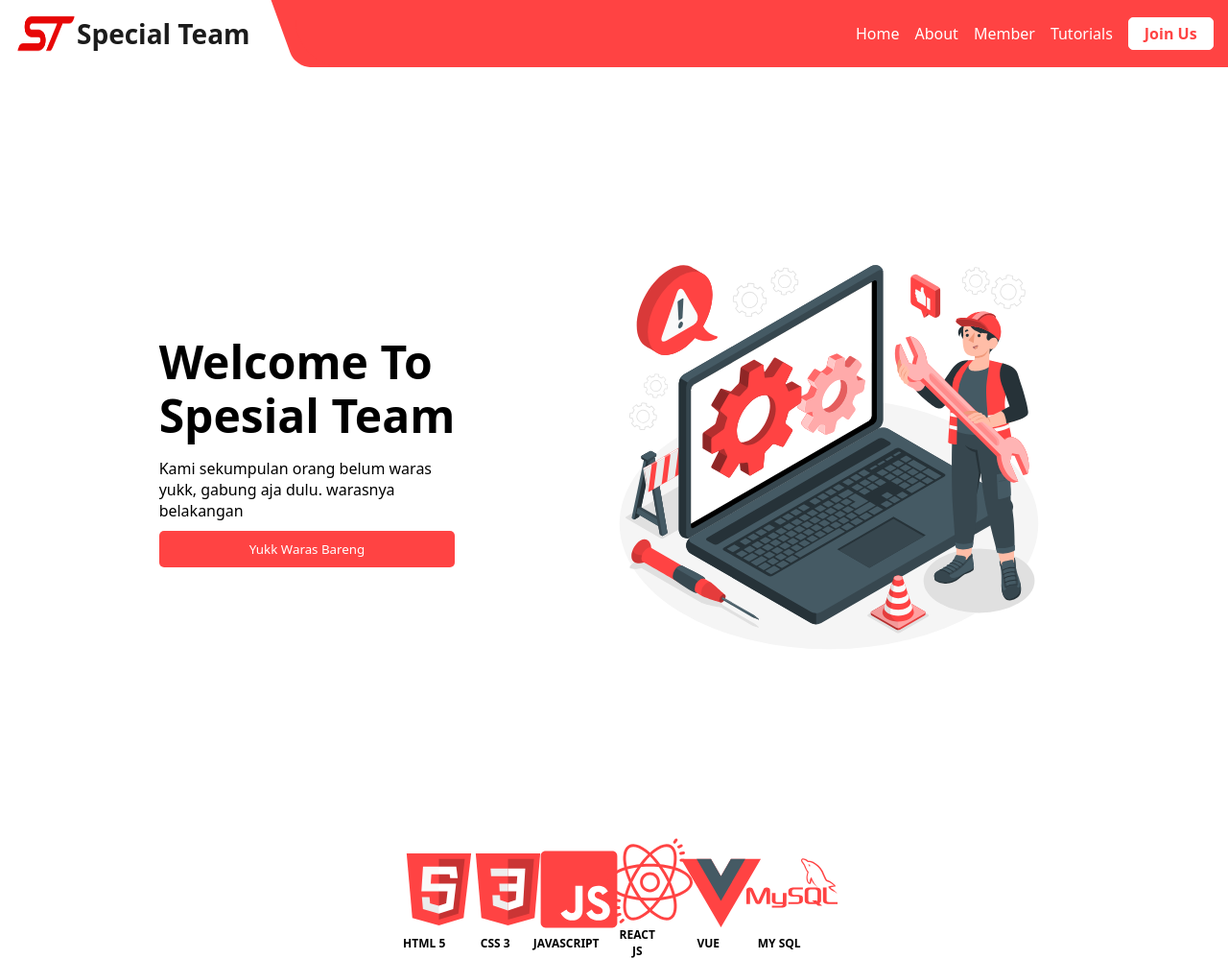
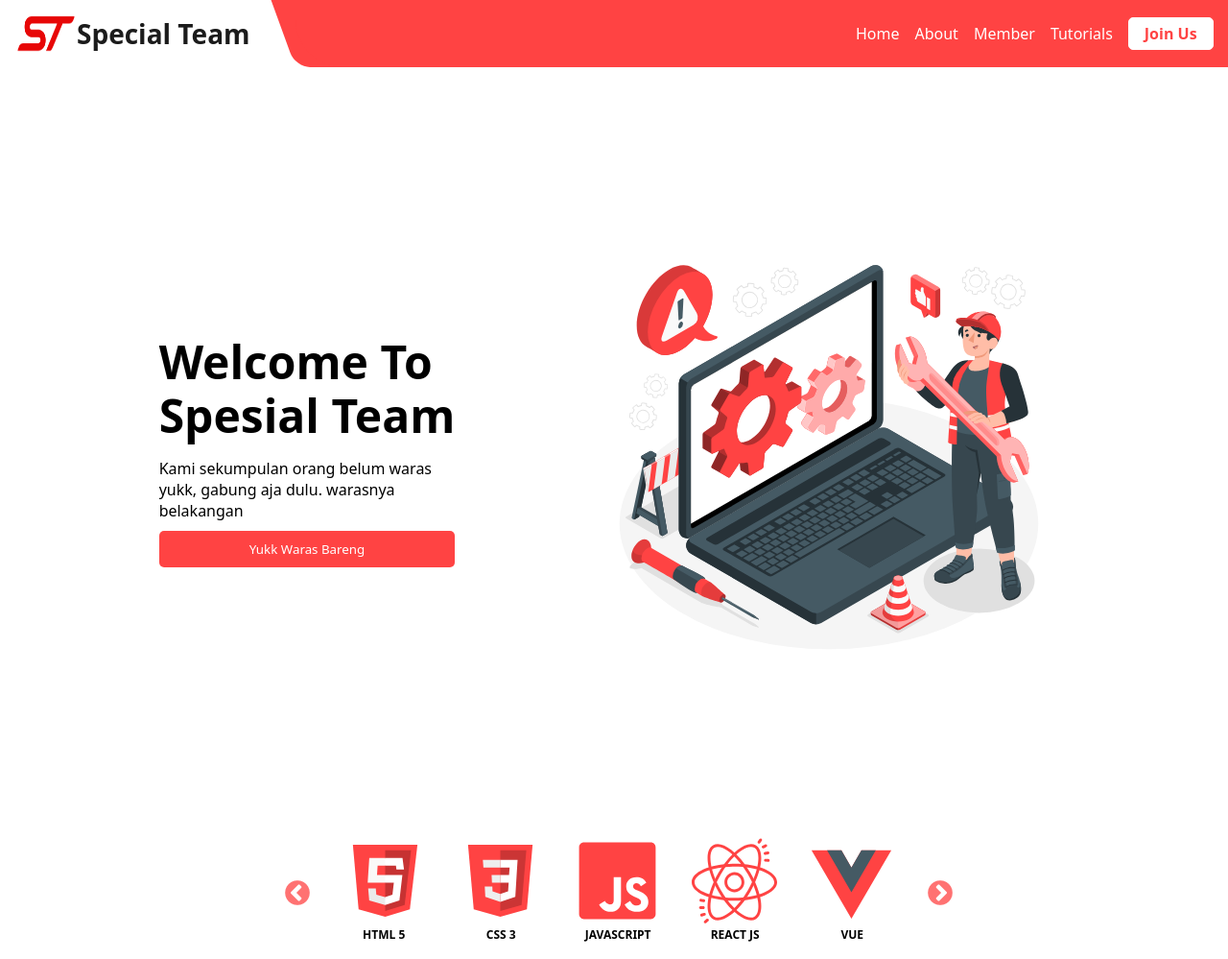
Before and after one commit to abitsolihin/special-team-my-version, a plain HTML site: page index.html in a window 1280 px wide. Shown: the whole page at 96% size. Drawn offline with nearby package versions, Linux system fonts and the light colour scheme; the site is published under a folder, as on GitHub Pages, so addresses that start at the root find nothing.

Commit message:
fix cannot load js

```diff
--- a/index.html
+++ b/index.html
@@ -94,7 +94,7 @@
 
   <script type="text/javascript" src="https://cdnjs.cloudflare.com/ajax/libs/jquery/3.5.1/jquery.min.js"></script>
   <script type="text/javascript" src="//cdn.jsdelivr.net/npm/slick-carousel@1.8.1/slick/slick.min.js"></script>
-  <script type="text/javascript" src="/script.js"></script>
+  <script type="text/javascript" src="script.js"></script>
   </script>
 
 </body>
```
